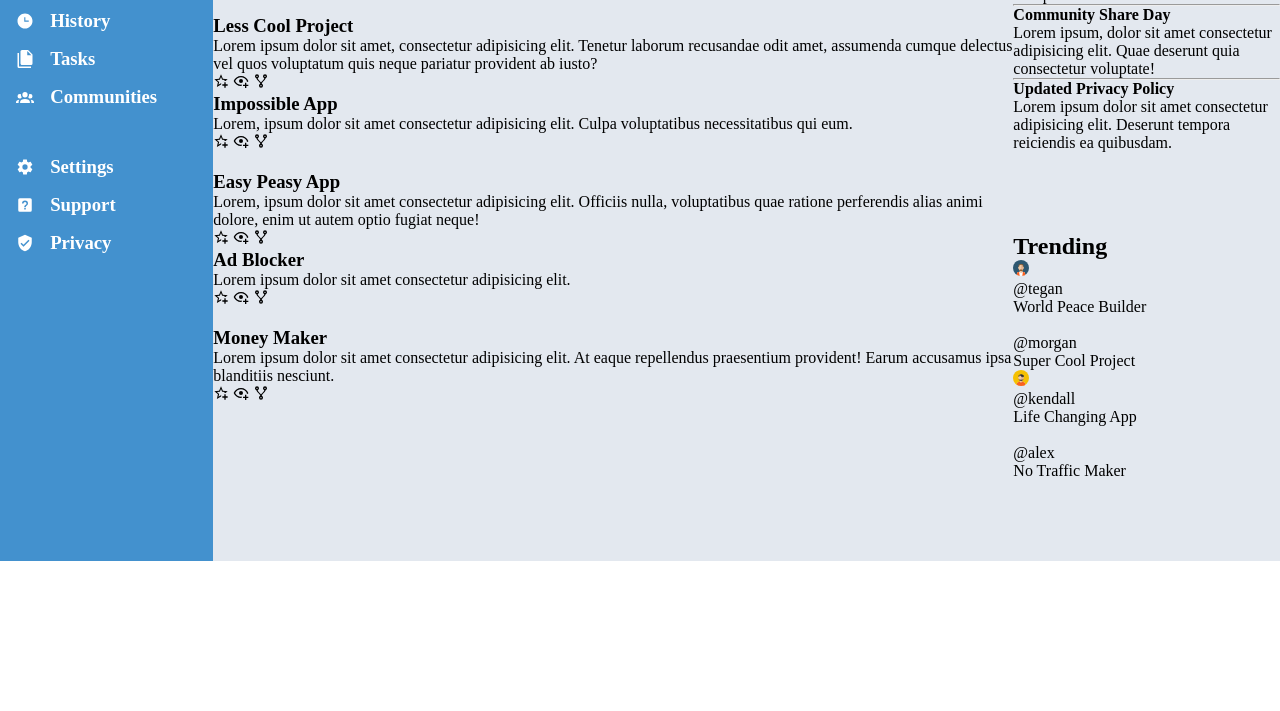
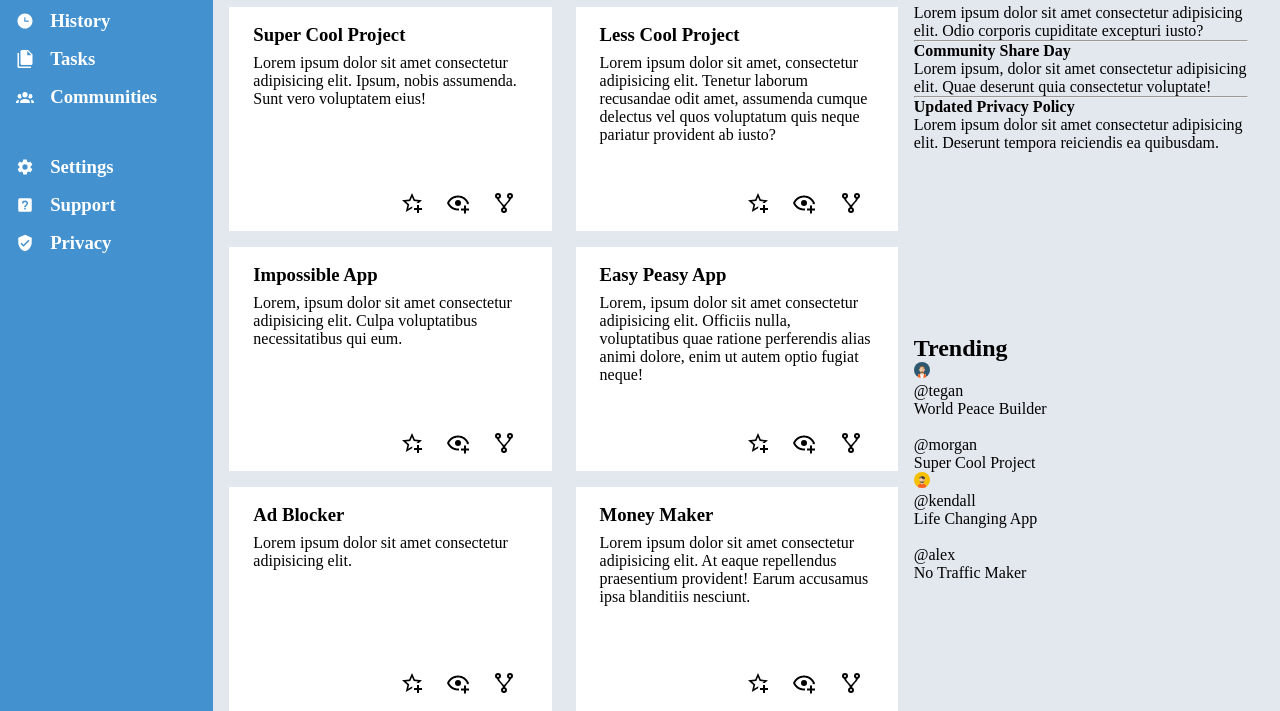
Before and after one commit to chris-phillips1/the-odin-project, a plain HTML site: page repos/odin-admin-dashboard/index.html in a window 1280 px wide. Shown: the part 204-915 px from the top of the page. Before the commit the page ends 800 px from the top, so only its background shows below. Drawn offline with Linux system fonts and the light colour scheme.

Commit message:
Update project card styles

```diff
--- a/repos/odin-admin-dashboard/style.css
+++ b/repos/odin-admin-dashboard/style.css
@@ -171,15 +171,46 @@
     background-color: #E3E8EF;
     grid-area: 2 / 2 / 3 / 3;
     display: grid;
-    grid-template-rows: 1fr 1fr;
-    grid-template-columns: 3fr 1fr;
+    grid-template-rows: repeat(2, minmax(min-content, 300px));
+    grid-template-columns: 2fr 1fr;
+    column-gap: 1rem;
+    padding: 2rem 2rem 0 1rem;
 }
 
 .main-content-container .projects {
     grid-area: 1 / 1 / 3 / 2;
     display: grid;
-    grid-template-rows: 2rem repeat(8, 3fr);
-    /* grid-auto-flow: row; */
+    grid-template-rows: 2rem;
+    grid-auto-rows: minmax(min-content, 100px);
+    gap: 1rem 1.5rem;
+}
+
+.projects h2 {
+    grid-column: 1 / 3;
+}
+
+.project-card {
+    background-color: white;
+    display: grid;
+    grid-template-rows: 1fr 4fr 1fr;
+    padding: 1rem 1.5rem;
+    height: 14rem;
+}
+
+.project-card h3 {
+    align-self: flex-end;
+    padding-bottom: .5rem;
+}
+
+.card-actions {
+    justify-self: flex-end;
+    display: flex;
+}
+
+.project-card .card-actions img {
+    width: 1.5rem;
+    margin: 0.7rem;
+    margin-bottom: 0;
 }
 
 .main-content-container .announcements {
```
